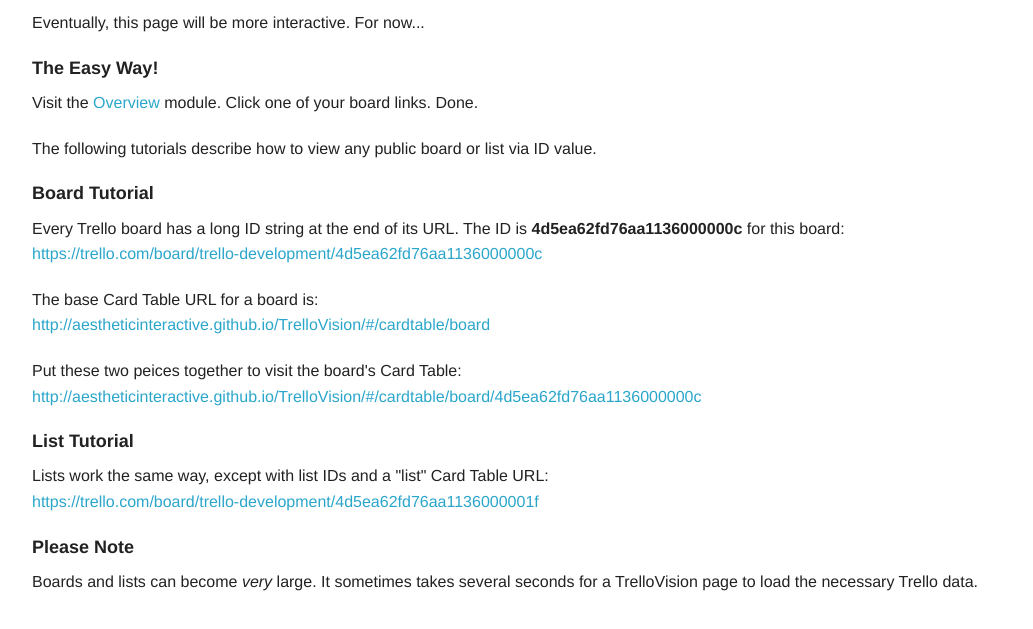
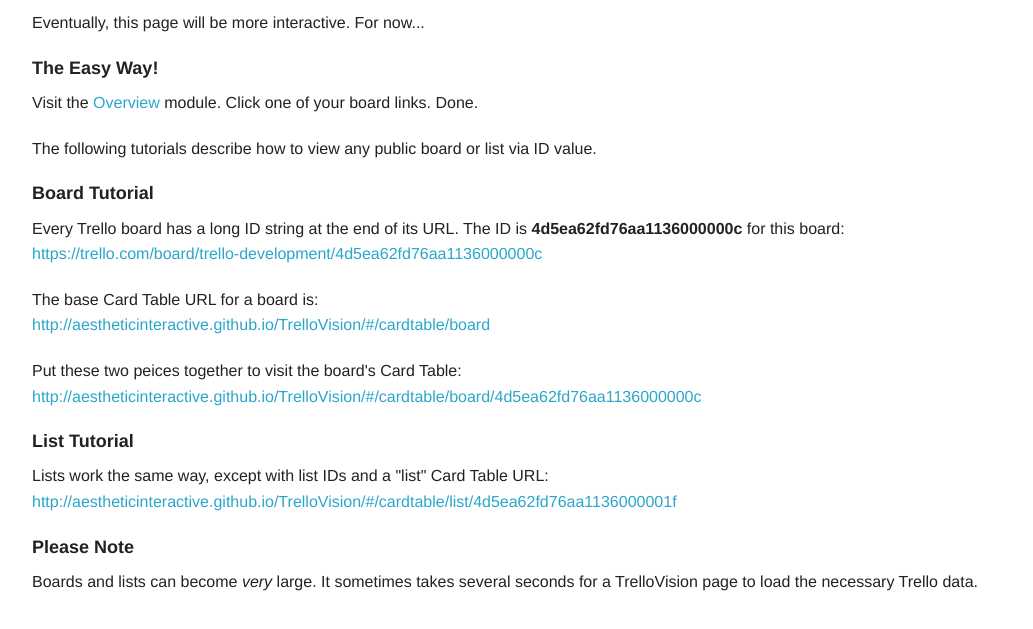
Before and after one commit to aestheticinteractive/TrelloVision, a plain HTML site: page index.html at #/cardtable in a window 1280 px wide. Shown: the part 143-772 px from the top of the page, without its empty margins (123-1156 px from the left). Drawn offline with Linux system fonts and the light colour scheme.

Commit message:
Fixed CardTable list link.

```diff
--- a/views/cardtable.html
+++ b/views/cardtable.html
@@ -41,8 +41,8 @@
 </h5>
 <p>
 	Lists work the same way, except with list IDs and a "list" Card Table URL:<br/>
-	<a href="https://trello.com/board/trello-development/4d5ea62fd76aa1136000001f">
-		https://trello.com/board/trello-development/4d5ea62fd76aa1136000001f
+	<a href="http://aestheticinteractive.github.io/TrelloVision/#/cardtable/list/4d5ea62fd76aa1136000001f">
+		http://aestheticinteractive.github.io/TrelloVision/#/cardtable/list/4d5ea62fd76aa1136000001f
 	</a>
 </p>
 
```
